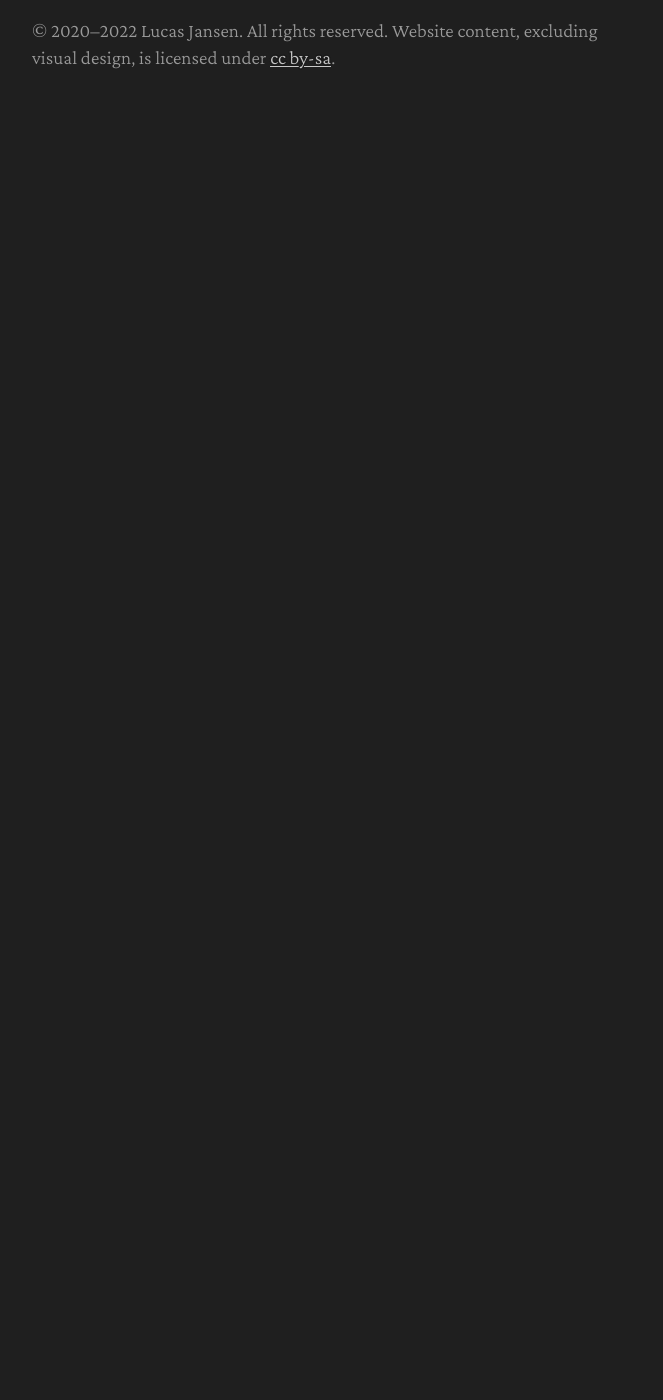
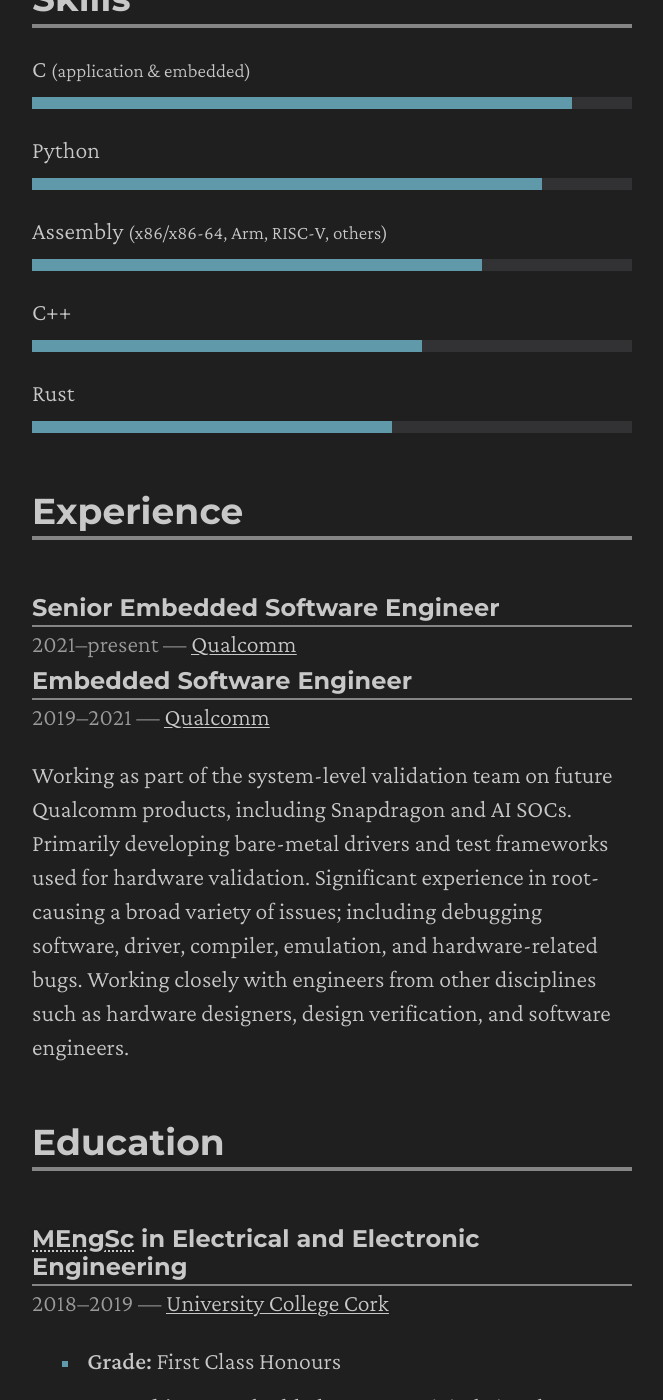
Before and after one commit to staticintlucas/staticintlucas.github.io, a Jekyll site: the page built from index.md, in a window 1280 px wide and 1400 px high, scrolled down 799 px. Shown: the whole window, without its empty margins (308-971 px from the left). Built offline with Jekyll 4.4.1, drawn with Linux system fonts in a browser that asks for light colours; our own code applies the rules of GitHub Pages for plain Markdown files; before the commit the page ends 918 px from its top, so only the background shows below that; some of the changed text lies outside the part shown.

Commit message:
Add skills, work experience, and education info to homepage

```diff
--- a/index.md
+++ b/index.md
@@ -13,3 +13,60 @@ Qualcomm.
 it's a habit I'm trying *really* hard to break.
 - I work on pretty much everything hardware or low-level software, but I get often scared by
 anything web related. I did make this website though, so that's something.
+
+## Skills
+
+C <small>(application & embedded)</small><br><meter max="10" value="9">9/10</meter>
+
+Python<br><meter max="10" value="8.5">8.5/10</meter>
+
+Assembly <small>(x86/x86-64, Arm, RISC-V, others)</small><br><meter max="10" value="7.5">7.5/10</meter>
+
+C++<br><meter max="10" value="6.5">6.5/10</meter>
+
+Rust<br><meter max="10" value="6">6/10</meter>
+
+## Experience
+
+<hgroup markdown="1">
+### Senior Embedded Software Engineer
+2021&ndash;present &mdash; [Qualcomm]
+
+### Embedded Software Engineer
+2019&ndash;2021 &mdash; [Qualcomm]
+</hgroup>
+
+Working as part of the system-level validation team on future Qualcomm products, including Snapdragon and AI SOCs.
+Primarily developing bare-metal drivers and test frameworks used for hardware validation.
+Significant experience in root-causing a broad variety of issues; including debugging software, driver, compiler, emulation, and hardware-related bugs.
+Working closely with engineers from other disciplines such as hardware designers, design verification, and software engineers.
+
+## Education
+
+<hgroup markdown="1">
+### MEngSc in Electrical and Electronic Engineering
+2018&ndash;2019 &mdash; [University College Cork]
+</hgroup>
+
+* **Grade:** First Class Honours
+
+* **Key Subjects:** Embedded Systems, Digital Signal Processing, Optimisation, Advanced VLSI Design, Data Converter IC Design
+
+* **Project:** Using a Genetic Algorithm to match an optical spectrum using many different wavelength LEDs
+
+<hgroup markdown="1">
+### BE in Electrical and Electronic Engineering
+2013&ndash;2017 &mdash; [University College Cork]
+</hgroup>
+
+* **Grade:** Second Class Honours, Grade 1
+
+* **Key Subjects:** Linear & Non-Linear Circuit Analysis, Analogue & RF IC Design, Signal Processing, Control Engineering
+
+* **Project:** Automation of a SCARA Robot Using PC and PLC Controllers
+
+[qualcomm]: https://www.qualcomm.com
+[university college cork]: https://www.ucc.ie
+
+*[MEngSc]: Master of Engineering Science
+*[BE]: Bachelor of Engineering
```
